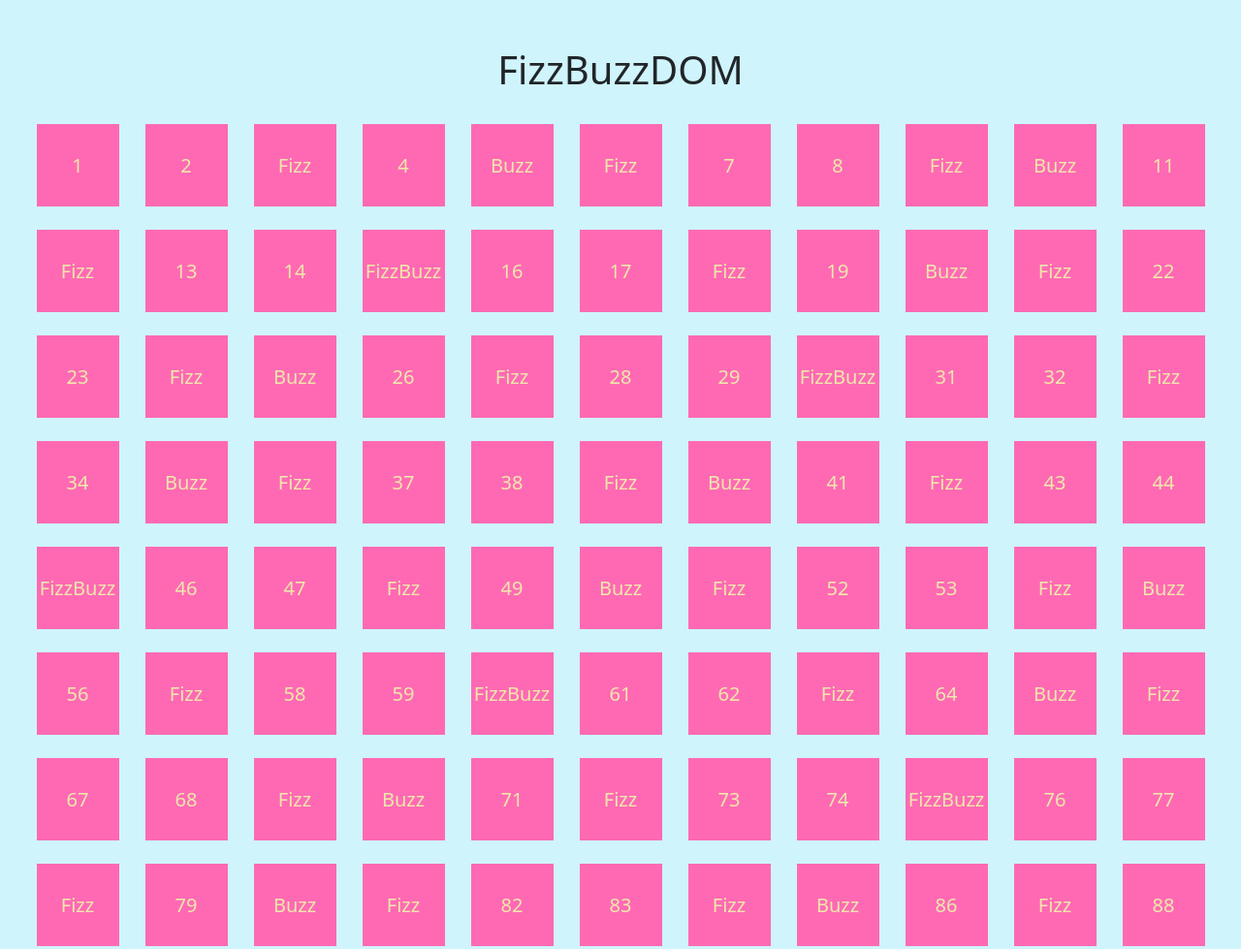
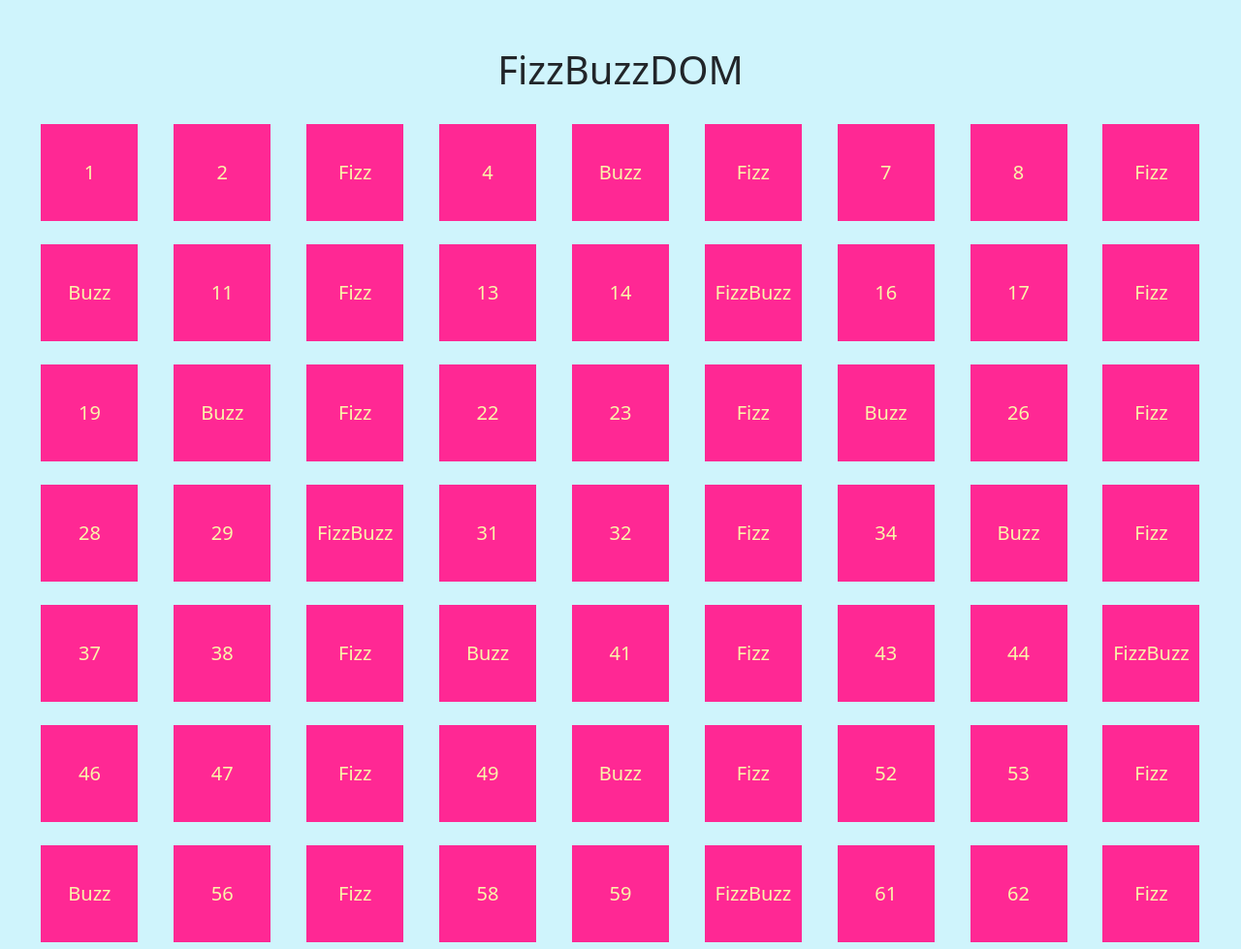
Before and after one commit to LiciaLicari/js-fizzbuzz, a plain HTML site: page index.html in a window 1280 px wide. Shown: the top 979 px of the page at 97% size. Drawn offline with nearby package versions, Linux system fonts and the light colour scheme.

```diff
--- a/assets/css/style.css
+++ b/assets/css/style.css
@@ -5,10 +5,10 @@
 }
 
 .cardNumber {
-  width: 85px;
-  height: 85px;
-  background-color: hotpink;
-  color: palegoldenrod;
+  width: 100px;
+  height: 100px;
+  background-color: rgb(255, 40, 148);
+  color: #faf5a9;
   display: flex;
   justify-content: center;
   align-items: center;
--- a/assets/js/main.js
+++ b/assets/js/main.js
@@ -49,7 +49,7 @@
       //Se il numero è divisibile per 3 scrivo fizz
     number = "Fizz";
   } else if (number % 5 == 0) {
-      //Altrimenti se il umero è divisibile per 5 scrivo buzz
+      //Altrimenti se il numero è divisibile per 5 scrivo buzz
     number = "Buzz";
   }
   console.log(number);
```
